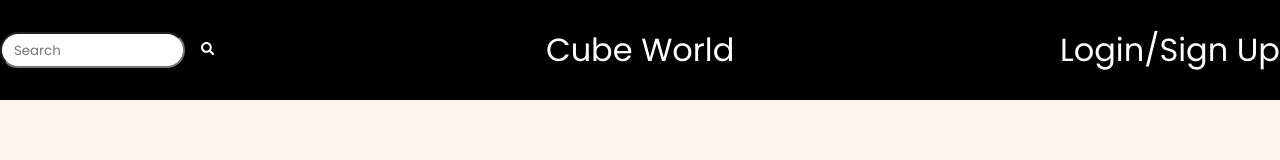
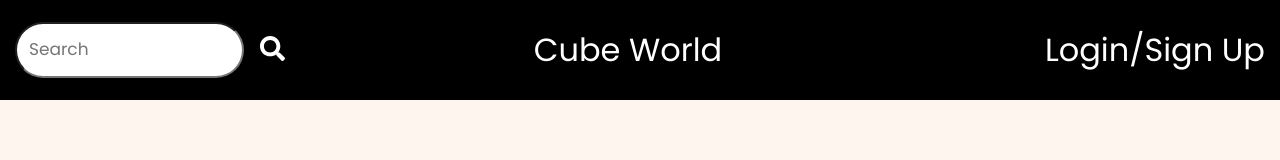
Before and after one commit to Mariano-Gongora/Cube-World-FrontEnd, a React (Vite) app: page / in a window 1280 px wide. Shown: the top 160 px of the page. Built offline with nearby package versions, Linux system fonts and the light colour scheme; no server answers.

Commit message:
style changes and add to cart fix

```diff
--- a/src/Components/Homebar.jsx
+++ b/src/Components/Homebar.jsx
@@ -30,7 +30,7 @@ export const Homebar = () => {
         <div className="header">
         <div className='search-bar-pair'>
           <input type="text" value={searchTerm} onKeyDown={(event) => { if (event.key === "Enter") { onEnterPress() } }} onChange={handleInputChange} placeholder="Search" className='search-input' />
-          <button className='search-btn' onClick={onSearchPress}><FaSearch /></button>
+          <button className='search-btn' onClick={onSearchPress} ><FaSearch size={25}/></button>
         </div>
 
         <div>
--- a/src/Components/ProductView.jsx
+++ b/src/Components/ProductView.jsx
@@ -114,7 +114,7 @@ export const ProductView = ({ selectedProduct, handleSetState }) => {
             <dialog id="selected-item-dialog" onKeyDown={(event) => { if (event.key === "Escape") { handleSetState() } }}>
                 {showModal && (
                     <>
-                        <IoClose style={{ paddingTop: "0px" }} onClick={handleCloseClick} />
+                        <IoClose style={{ paddingTop: "0px" , cursor:"pointer"}} onClick={handleCloseClick} size={25}/>
                         {selectedProduct && (
                             <>
                                 <div className='image-slider'>
--- a/src/Styles.css
+++ b/src/Styles.css
@@ -50,7 +50,7 @@ body {
     display: flex;
     justify-content: center;
     color: white;
-    padding-left: 10px;
+    padding-right: 70px;
     cursor: pointer;
 
 }
@@ -100,6 +100,10 @@ body {
     width: 375px;
     background-color: black;
     color: white;
+}
+
+.add-to-cart-button{
+    cursor: pointer;
 }
 
 .cart-item {
@@ -193,6 +197,7 @@ body {
     margin-left: 10px;
     color: white;
     cursor: pointer;
+    padding-right: 15px;
 }
 
 .best-seller-label {
@@ -217,8 +222,9 @@ body {
     display: flex;
     margin-right: 10px;
     justify-content: center;
-    height: 30px;
-    border-radius: 5rem;
+    height: 50px;
+    border-radius: 4rem;
+    font-size: 17px;
 }
 
 .search-btn{
@@ -230,6 +236,7 @@ body {
 
 .search-bar-pair{
     display: flex;
+    padding-left: 15px;
 }
 
 .product-page-header {
--- a/src/main.jsx
+++ b/src/main.jsx
@@ -49,7 +49,7 @@ export const CartProvider = ({ children }) => {
     if(localStorage.getItem("user"))
       localStorage.setItem("cart",[])
     if(!localStorage.getItem("user"))
-      localStorage.setItem("cart",[])
+      localStorage.setItem("cart",cart)
     else if(cart.length>0){
       localStorage.setItem("cart",cart)
     }
```
